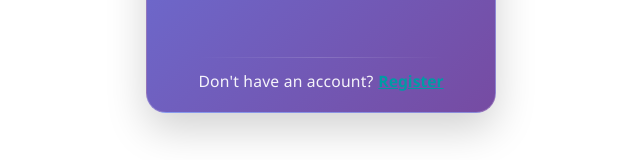
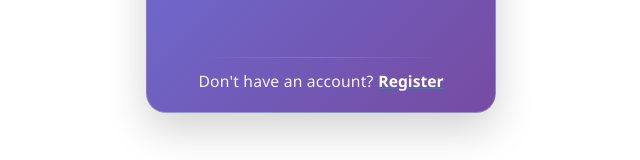
Before and after one commit to DikshaSingh-9720/videocall-codealpha-, a React (Vite) app in the folder videocall/: page /auth in a window 1280 px wide. In both pictures the pointer is over the button "Register". Shown: the part 406-566 px from the top of the page, without its empty margins (319-959 px from the left). Built offline with nearby package versions, Linux system fonts and the light colour scheme.

Commit message:
whiteboard added

```diff
--- a/videocall/src/styles/Authentication.css
+++ b/videocall/src/styles/Authentication.css
@@ -193,8 +193,8 @@
 }
 
 .toggle-btn:hover {
-  color: #009ba4;
-  text-decoration: underline solid #009ba4;
+  color: #fff;
+  text-decoration: underline solid #218c92;
 }
 
 /* Social Login Styles */
```
